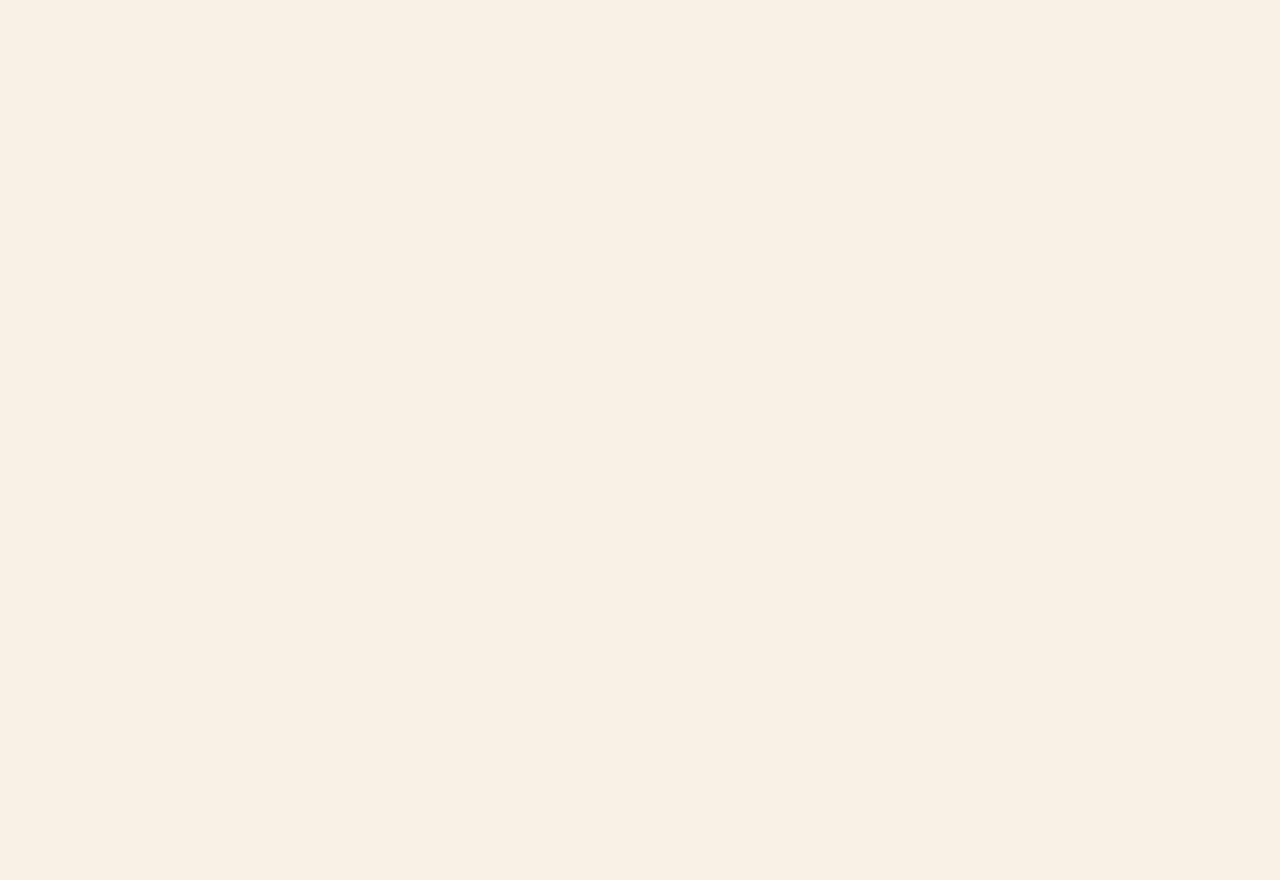
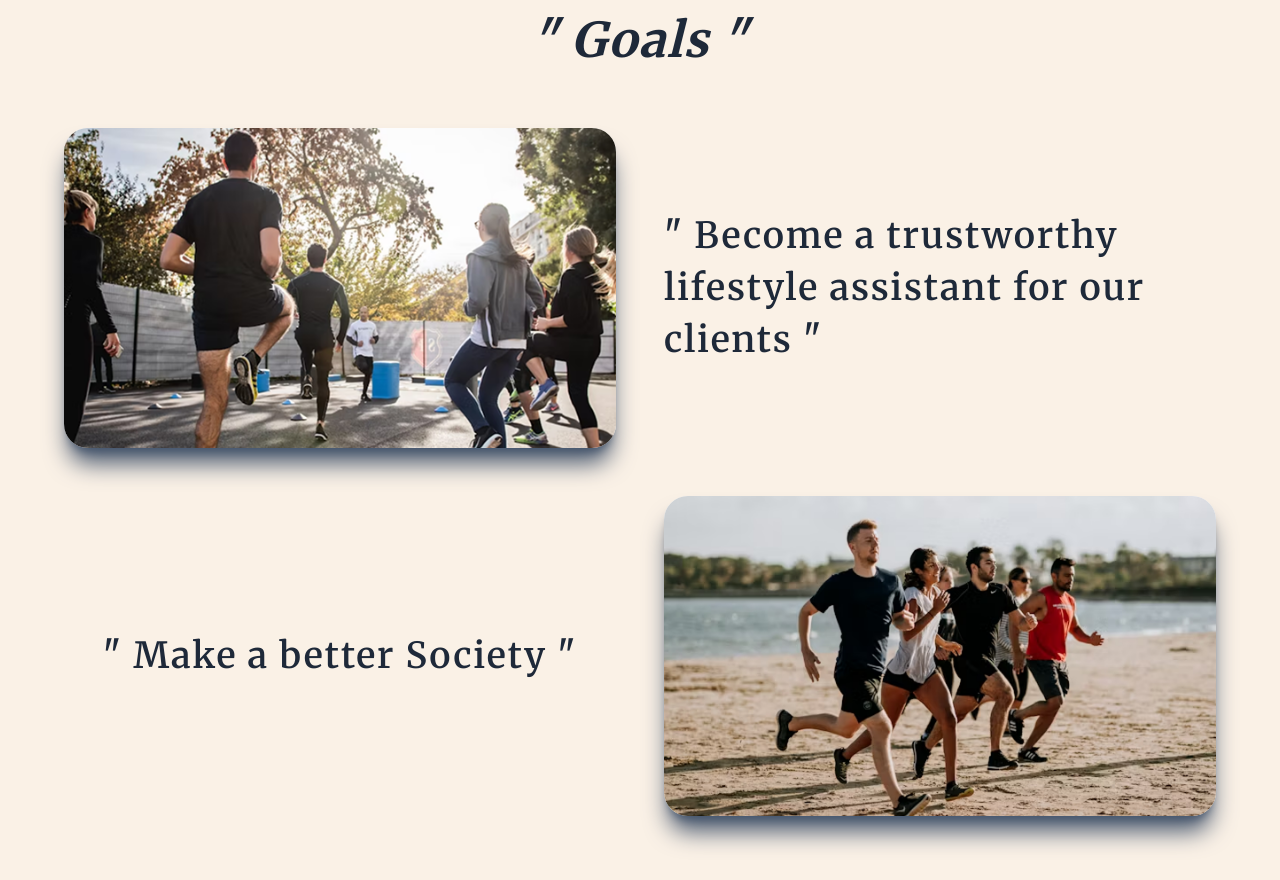
Before and after one commit to RaziMaulana/fitnessapp, a Next.js app: page /about in a window 1280 px wide. Shown: the part 2480-3360 px from the top of the page. Before the commit the page ends 2432 px from the top, so only its background shows below. Built offline with nearby package versions, Linux system fonts and the light colour scheme.

Commit message:
goals done

```diff
--- /dev/null
+++ b/components/About/Goals.tsx
@@ -0,0 +1,123 @@
+// Goals.tsx
+import React, { JSX, useRef } from 'react'; // Import useRef dari React
+import Image from 'next/image';
+import { motion, useInView, easeOut } from 'motion/react'; // Import easeOut dari framer-motion
+
+// Import gambar-gambar Anda
+import GoalsImageOne from '../../assets/images/About/Goals/GoalsImageOne.png';
+import GoalsImageTwo from '../../assets/images/About/Goals/GoalsImageTwo.png';
+
+export default function Goals(): JSX.Element {
+  // Membuat referensi untuk setiap bagian yang akan dianimasikan
+  const refTitle = useRef<HTMLDivElement>(null);
+  const isInViewTitle = useInView(refTitle, { once: true, amount: 0.5 }); // Animasi dipicu saat 50% elemen terlihat, hanya sekali
+
+  const refGoal1 = useRef<HTMLDivElement>(null);
+  const isInViewGoal1 = useInView(refGoal1, { once: true, amount: 0.5 });
+
+  const refGoal2 = useRef<HTMLDivElement>(null);
+  const isInViewGoal2 = useInView(refGoal2, { once: true, amount: 0.5 });
+
+  // Varian animasi untuk elemen
+  const itemVariants = {
+    hidden: { opacity: 0, y: 50 }, // Kondisi awal: tidak terlihat dan sedikit di bawah
+    visible: {
+      opacity: 1,
+      y: 0,
+      transition: {
+        duration: 0.8,
+        ease: easeOut // Menggunakan `easeOut` yang diimpor untuk tipe yang benar
+      }
+    },
+  };
+
+  return (
+    <div className="min-h-screen px-4 sm:px-6 lg:px-8 py-8 sm:py-12 lg:py-16">
+      <div className="max-w-6xl mx-auto">
+        {/* Title */}
+        <motion.div
+          ref={refTitle}
+          variants={itemVariants}
+          initial="hidden"
+          animate={isInViewTitle ? "visible" : "hidden"}
+          className="text-center mb-8 sm:mb-12 lg:mb-16"
+        >
+          <h1 className="text-3xl sm:text-4xl lg:text-5xl merriweather-font tracking-wide font-bold text-gray-800 italic">
+            " Goals "
+          </h1>
+        </motion.div>
+
+        {/* Goals Grid */}
+        <div className="grid grid-cols-1 lg:grid-cols-2 gap-8 sm:gap-10 lg:gap-12 items-center">
+          {/* First Goal - Image */}
+          <motion.div
+            ref={refGoal1}
+            variants={itemVariants}
+            initial="hidden"
+            animate={isInViewGoal1 ? "visible" : "hidden"}
+            className="order-1 lg:order-1"
+          >
+            <div className="bg-white rounded-2xl sm:rounded-3xl shadow-xl shadow-slate-600 overflow-hidden">
+              <Image
+                src={GoalsImageOne}
+                alt="People exercising outdoors"
+                width={500}
+                height={256}
+                className="w-full h-48 md:h-110 lg:h-80 object-cover"
+                priority // Opsional: Untuk memuat gambar lebih awal jika penting
+              />
+            </div>
+          </motion.div>
+
+          {/* First Goal Text */}
+          <motion.div
+            // Menggunakan ref yang sama agar muncul bersamaan dengan gambar pertama
+            ref={refGoal1}
+            variants={itemVariants}
+            initial="hidden"
+            animate={isInViewGoal1 ? "visible" : "hidden"}
+            className="order-2 lg:order-2 text-center lg:text-left px-4 sm:px-0"
+          >
+            <h2 className="text-xl md:text-3xl lg:text-3xl xl:text-4xl merriweather-font font-semibold text-gray-800 tracking-wider leading-relaxed sm:leading-relaxed lg:leading-13">
+              " Become a trustworthy lifestyle assistant for our clients "
+            </h2>
+          </motion.div>
+
+          {/* Second Goal Text */}
+          <motion.div
+            // Menggunakan ref yang sama agar muncul bersamaan dengan gambar kedua
+            ref={refGoal2}
+            variants={itemVariants}
+            initial="hidden"
+            animate={isInViewGoal2 ? "visible" : "hidden"}
+            className="order-4 lg:order-3 text-center px-4 sm:px-0"
+          >
+            <h2 className="text-xl md:text-3xl lg:text-3xl xl:text-4xl merriweather-font font-semibold text-gray-800 tracking-wider leading-relaxed sm:leading-relaxed lg:leading-13">
+              " Make a better Society "
+            </h2>
+          </motion.div>
+
+          {/* Second Goal - Image */}
+          <motion.div
+            ref={refGoal2}
+            variants={itemVariants}
+            initial="hidden"
+            animate={isInViewGoal2 ? "visible" : "hidden"}
+            className="order-3 lg:order-4"
+          >
+            <div className="bg-white rounded-2xl sm:rounded-3xl shadow-xl shadow-slate-600 overflow-hidden">
+              <Image
+                src={GoalsImageTwo}
+                alt="Group of people running on beach"
+                width={500}
+                height={256}
+                className="w-full h-48 md:h-110 lg:h-80 object-cover"
+                priority // Opsional
+              />
+            </div>
+          </motion.div>
+        </div>
+      </div>
+    </div>
+  );
+}
--- a/components/About/Timeline.tsx
+++ b/components/About/Timeline.tsx
@@ -354,7 +354,7 @@ const Timeline: React.FC = () => {
                     ref={heroSectionRef}
                     className="relative rounded-lg sm:rounded-2xl lg:rounded-3xl overflow-hidden shadow-xl
                                 h-[80vh] sm:h-[85vh] lg:h-[750px] xl:h-[800px]
-                                flex flex-col justify-end cursor-grab active:cursor-grabbing select-none"
+                                flex flex-col justify-end"
                     style={{ touchAction: 'none' }}
                     initial={{ opacity: 0, y: 50 }} // Posisi awal di bawah dan tidak terlihat
                     animate={{ opacity: isVisible ? 1 : 0, y: isVisible ? 0 : 50 }} // Animasi muncul jika isVisible true
--- a/src/app/about/page.tsx
+++ b/src/app/about/page.tsx
@@ -4,6 +4,7 @@ import Navbar from '../../../components/navbar'
 import Greeting from '../../../components/About/Greeting'
 import Founders from '../../../components/About/Founders'
 import Timeline from '../../../components/About/Timeline'
+import Goals from '../../../components/About/Goals'
 
 export default function About() {
     return (
@@ -12,6 +13,7 @@ export default function About() {
             <Greeting />
             <Founders />
             <Timeline />
+            <Goals />
         </div>
     )
 }
```
Also changed, not shown: assets/images/About/Goals/GoalsImageOne.png (added), assets/images/About/Goals/GoalsImageTwo.png (added).
